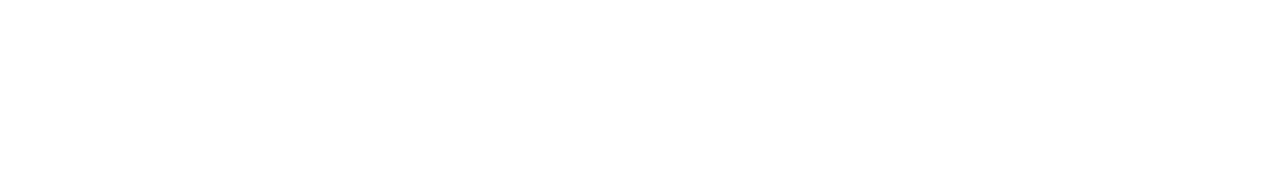
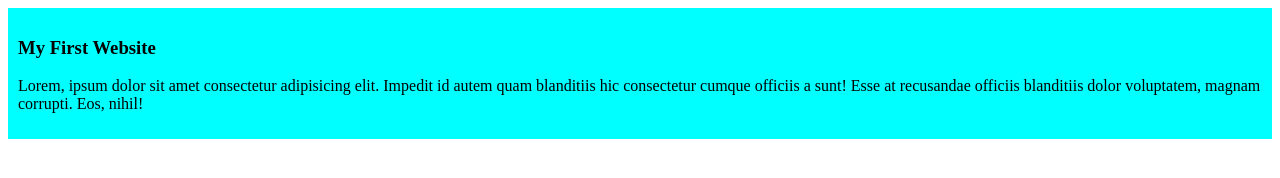
Before and after one commit to monirme12/my-simple-website, a plain HTML site: page index.html in a window 1280 px wide. Drawn offline with Linux system fonts and the light colour scheme.

Commit message:
added the first blog

```diff
--- a/index.html
+++ b/index.html
@@ -4,8 +4,12 @@
     <meta charset="UTF-8">
     <meta name="viewport" content="width=device-width, initial-scale=1.0">
     <title>My Simple Website</title>
+    <link rel="stylesheet" href="/styles/blog.css">
 </head>
 <body>
-
+    <div>
+        <h3>My First Website</h3>
+        <p>Lorem, ipsum dolor sit amet consectetur adipisicing elit. Impedit id autem quam blanditiis hic consectetur cumque officiis a sunt! Esse at recusandae officiis blanditiis dolor voluptatem, magnam corrupti. Eos, nihil!</p>
+    </div>
 </body>
 </html>
--- /dev/null
+++ b/styles/blog.css
@@ -0,0 +1,4 @@
+div{
+    background-color: aqua;
+    padding: 10px;
+}
```
